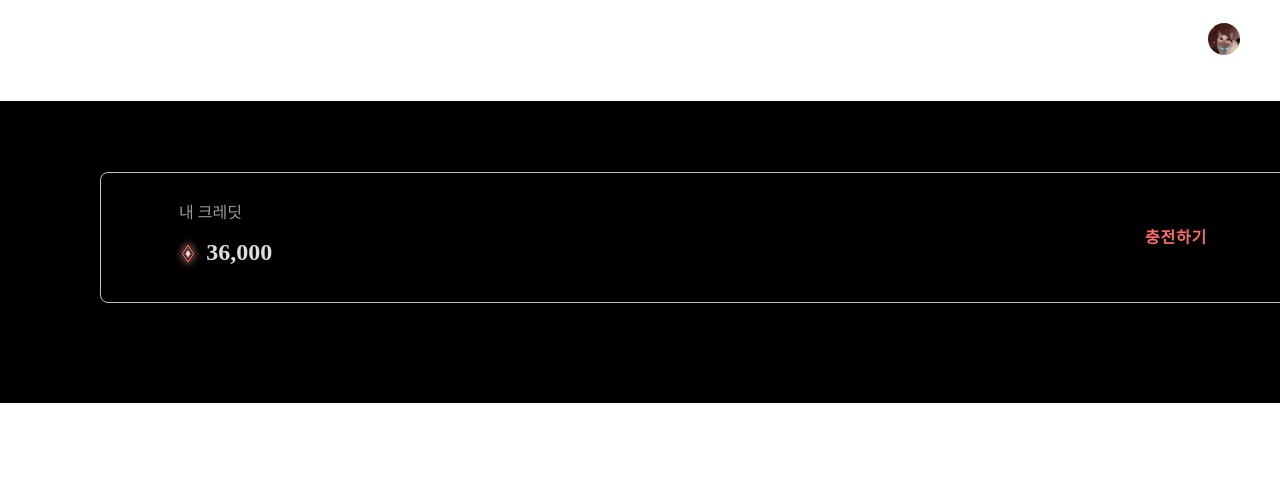
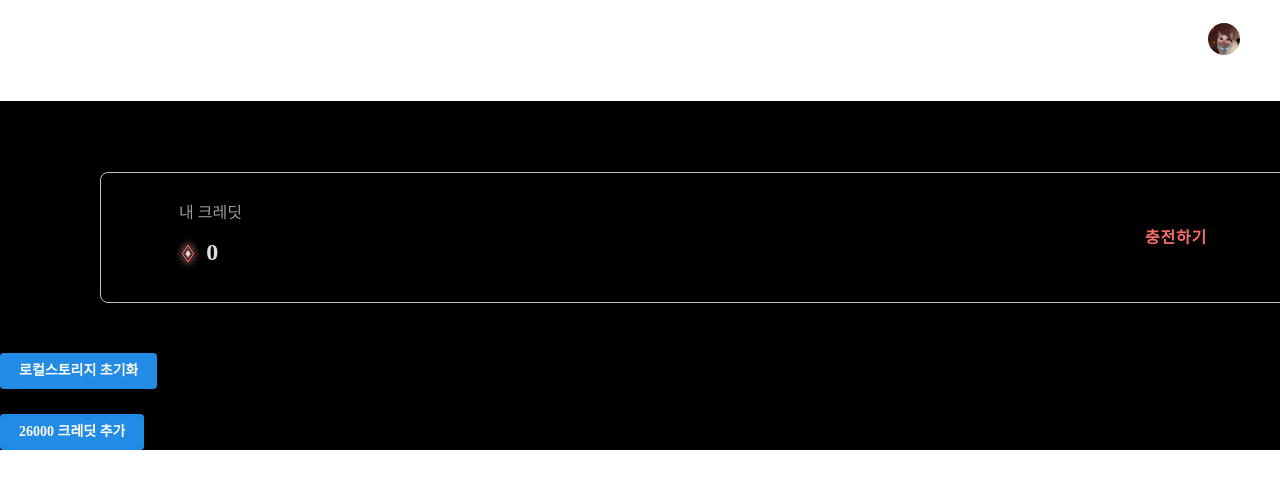
Before and after one commit to Codeit-Sprint-6-Part-2-Team-9/frontend, a React (Vite) app: page / in a window 1280 px wide. Shown: the top 488 px of the page. Built offline with nearby package versions, Linux system fonts and the light colour scheme.

Commit message:
feat: 내 크레딧 연결

```diff
--- a/src/components/MyCreditRechargeButton.jsx
+++ b/src/components/MyCreditRechargeButton.jsx
@@ -3,6 +3,7 @@ import { Button } from "@mantine/core";
 import theme from "../theme";
 import CreditIcon from "../assets/mycredit.svg";
 import ModalComponent from "./Modal/ModalComponent"
+import useCredits from '../api/credits/useCredits';
 import classes from "./MyCreditRechargeButton.module.css";
 
 const MyCreditRechargeButton = ({ ...buttonProps }) => {
@@ -36,7 +37,7 @@ const MyCreditRechargeButton = ({ ...buttonProps }) => {
 };
 
 const MyCreditSection = () => {
-  const credits = 36000;
+  const [credits] = useCredits();
 
   return (
     <div className={classes.creditContainer}>
--- a/src/pages/HomePage.jsx
+++ b/src/pages/HomePage.jsx
@@ -1,6 +1,18 @@
 import MyCreditRechargeButton from "../components/MyCreditRechargeButton";
+import { Button } from "@mantine/core";
+import useCredits from '../api/credits/useCredits';
 
 function HomePage() {
+  const [, chargeCredits, , resetLocalStorage] = useCredits();
+
+  const handleResetLocalStorage = () => {
+    resetLocalStorage();
+  };
+
+  const handleAddCredits = () => {
+    chargeCredits(26000);
+  };
+
   return (
     <div style={{ backgroundColor: "black" }}>
       <h1>Welcome to HomePage</h1>
@@ -9,7 +21,10 @@ function HomePage() {
       </div>
       <br />
       <br />
+      <Button onClick={handleResetLocalStorage}>로컬스토리지 초기화</Button>
       <br />
+      <br />
+      <Button onClick={handleAddCredits}>26000 크레딧 추가</Button>
       <br />
     </div>
   );
```
